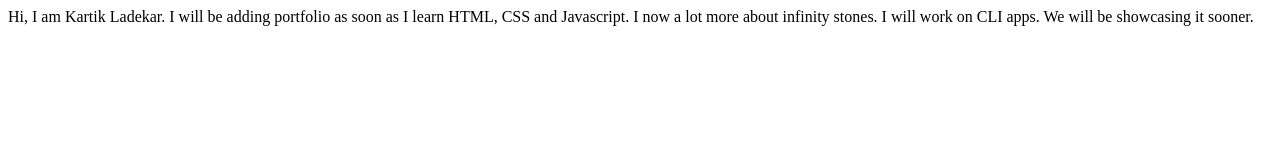
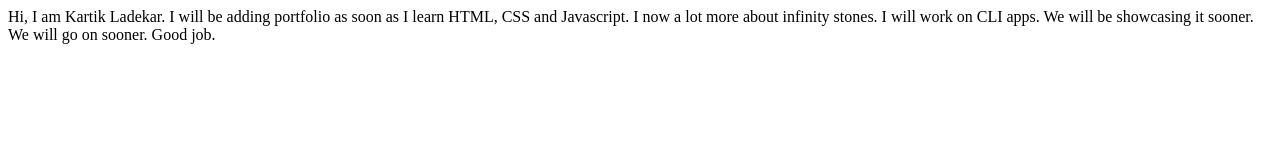
Before and after one commit to ktk994/my-site, a plain HTML site: page index.html in a window 1280 px wide. Drawn offline with Linux system fonts and the light colour scheme.

Commit message:
text-update

```diff
--- a/index.html
+++ b/index.html
@@ -11,5 +11,6 @@
     I learn HTML, CSS and Javascript. I now a lot more about
     infinity stones.
     I will work on CLI apps. We will be showcasing it sooner.
+    We will go on sooner. Good job.
 </body>
 </html>
```
